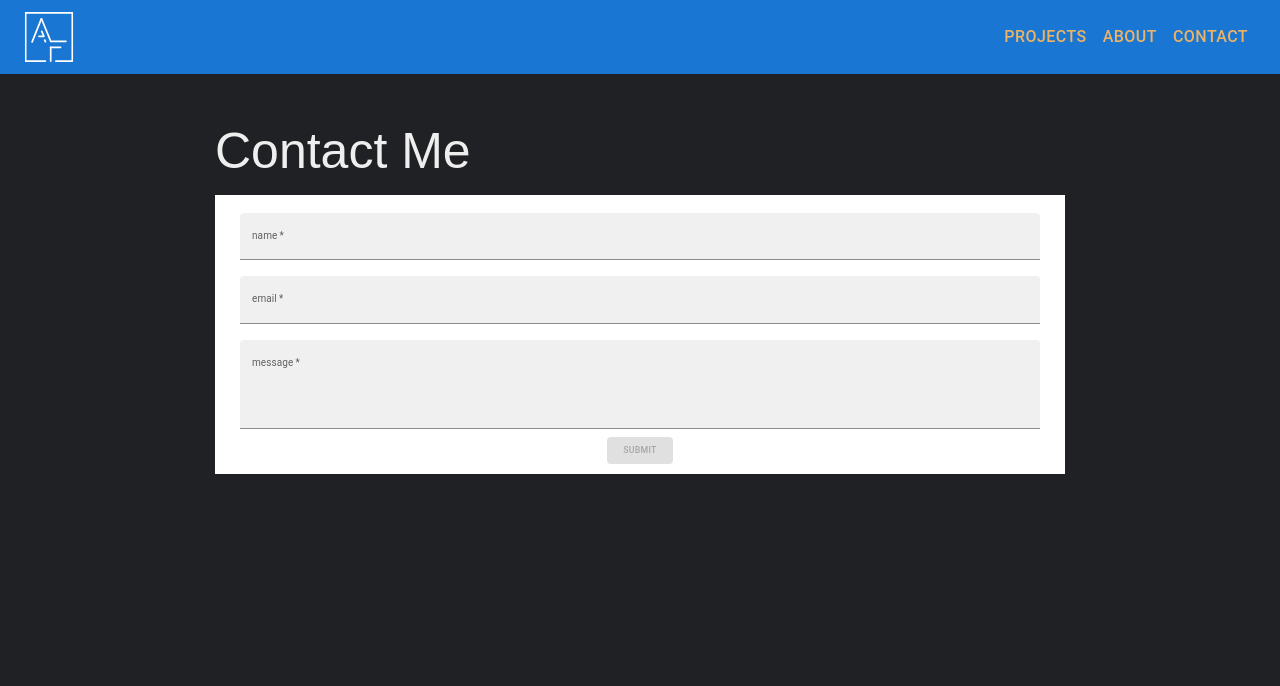
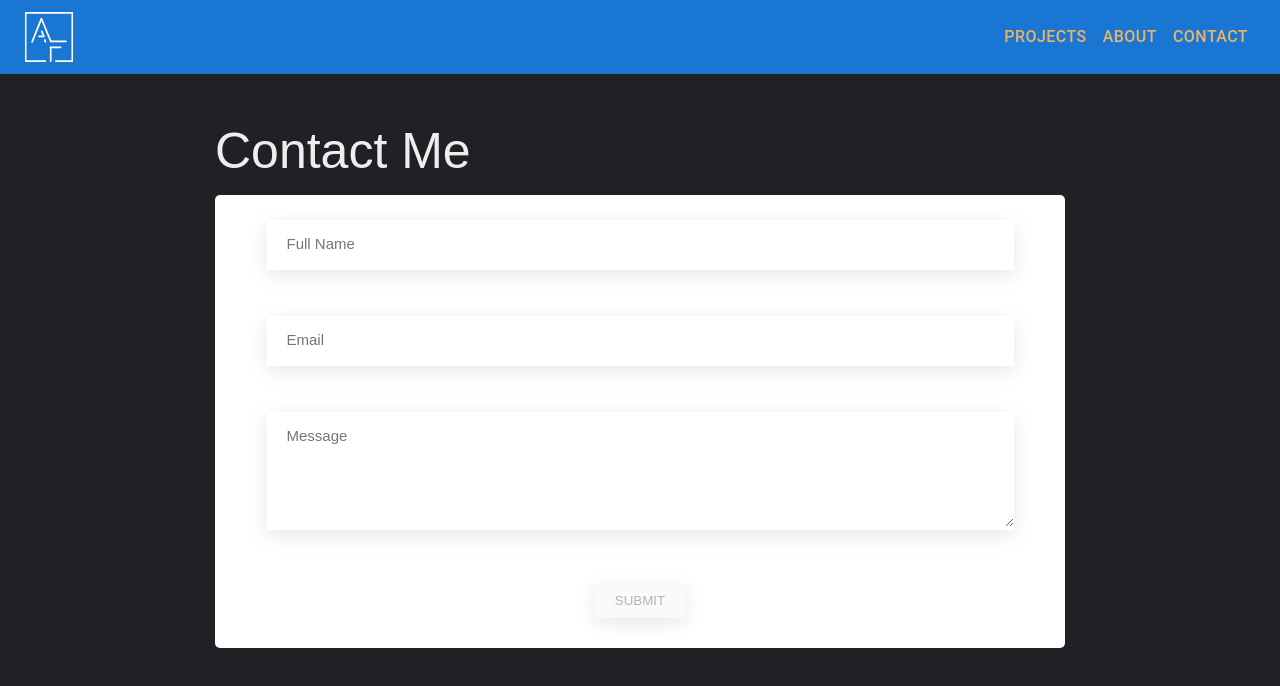
Before and after one commit to alexfotopoulos/personal-site, a Next.js app: page /contact in a window 1280 px wide. Shown: the top 686 px of the page. Built offline with nearby package versions, Linux system fonts and the light colour scheme.

Commit message:
change contact form styles and remove MUI related form components

```diff
--- a/components/allProjectspage/ProjectPreview.module.scss
+++ b/components/allProjectspage/ProjectPreview.module.scss
@@ -2,7 +2,7 @@
 
 .project {
     display: flex;
-    width: 85rem;
+    width: 100%;
     height: 20rem;
     margin: auto;
     background-color: $color-black-matte;
@@ -25,8 +25,7 @@
 }
 
 .tag {
-    padding-right: 1rem;
-    font-size: small;
+    padding-right: 1.5rem;
     cursor: pointer;
 }
 
--- a/components/contactPage/ContactForm.js
+++ b/components/contactPage/ContactForm.js
@@ -1,6 +1,4 @@
 import { useState, useEffect } from "react";
-import ContactFormInput from "./ContactFormInput";
-import ContactFormSubmitButton from "./ContactFormSubmitButton";
 import styles from "./ContactForm.module.scss";
 
 
@@ -32,7 +30,8 @@ export default function ContactForm(props) {
     }, [name, email, message]);
 
     //function to handle submission
-    async function handleSubmit() {
+    async function handleSubmit(evt) {
+        evt.preventDefault();
         props.setFlashOpen(true);
         props.setFlashColor("#808080");
         props.setFlashMessage("Sending message...");
@@ -59,10 +58,19 @@ export default function ContactForm(props) {
 
     return (
         <form className={styles.contactForm} onSubmit={handleSubmit}>
-            <ContactFormInput value={name} onChange={handleChangeName} label="name" multiLine={false} />
-            <ContactFormInput value={email} onChange={handleChangeEmail} label="email" multiLine={false} />
-            <ContactFormInput value={message} onChange={handleChangeMessage} label="message" multiLine={true} />
-            <ContactFormSubmitButton disabled={submitDisabled} onClick={handleSubmit} />
+            <div className={styles.inputGroup}>
+                <input className={styles.contactFormInput} placeholder="Full Name" value={name} onChange={evt => handleChangeName(evt.target.value)} id="name" required />
+                <label className={styles.contactFormLabel} htmlFor="name">Name</label>
+            </div>
+            <div className={styles.inputGroup}>
+                <input className={styles.contactFormInput} placeholder="Email" value={email} onChange={evt => handleChangeEmail(evt.target.value)} id="email" required />
+                <label className={styles.contactFormLabel} htmlFor="email">Email</label>
+            </div>
+            <div className={styles.inputGroup}>
+                <textarea rows="5" className={styles.contactFormInput} placeholder="Message" value={message} onChange={evt => handleChangeMessage(evt.target.value)} id="message" required />
+                <label className={styles.contactFormLabelTextArea} htmlFor="message">Message</label>
+            </div>
+            <button className={styles.contactFormButton} disabled={submitDisabled} onClick={handleSubmit}>SUBMIT</button>
         </form>
     );
 };
--- a/components/contactPage/ContactForm.module.scss
+++ b/components/contactPage/ContactForm.module.scss
@@ -7,7 +7,77 @@
     background-color: $color-white;
     padding: 1rem;
     width: 85rem;
+    border-radius: 5px;
   }
+.inputGroup {
+  width: 90%;
+}
+
+.contactFormInput {
+  font-family: inherit;
+  font-size: 1.5rem;
+  width: 100%;
+  padding: 1.5rem 2rem;
+  border: none;
+  margin-bottom: $margin-bottom-small;
+  border-bottom: 3px solid transparent;
+  transition: all .3s;
+  box-shadow: 0 .5rem 2rem rgba($color-black, .1);
+
+  &:nth-of-type(1) {
+    margin-top: $margin-top-small;
+  }
+
+  &:focus {
+    outline:none;
+    border-bottom: 3px solid $primary-color;
+  }
+}
+
+.contactFormLabel {
+  color: $color-grey-dark-2;
+  font-size: 1.2rem;
+  display: block;
+  padding-left: 2rem;
+  margin-bottom: .2rem;
+  opacity: 1;
+  transition: all .3s;
+}
+
+//__input:placeholder-shown ~ &__label
+.contactFormInput:placeholder-shown ~ .contactFormLabel {
+  transform: translateY(-5rem);
+  opacity: 0;
+}
+
+.contactFormLabelTextArea {
+  color: $color-grey-dark-2;
+  font-size: 1.2rem;
+  display: block;
+  padding-left: 2rem;
+  margin-bottom: .2rem;
+  opacity: 1;
+  transition: all .3s;
+}
+
+//__input:placeholder-shown ~ &__label
+.contactFormInput:placeholder-shown ~ .contactFormLabelTextArea {
+  transform: translateY(-12rem);
+  opacity: 0;
+}
+
+.contactFormButton {
+  margin: 2rem;
+  padding: 1rem 2rem;
+  border-radius: 5px;
+  border: none;
+  box-shadow: 0 .5rem 2rem rgba($color-black, .1);
+
+  &:hover:not([disabled]) {
+    background-color: $primary-color;
+  }
+}
+
 
 @media (max-width: 600px) {
   .contactForm {
--- a/components/contactPage/ContactFormInput.js
+++ /dev/null
@@ -1,30 +0,0 @@
-import * as React from "react";
-import Box from "@mui/material/Box";
-import TextField from "@mui/material/TextField";
-import { createTheme, ThemeProvider } from "@mui/material/styles";
-
-export default function ContactFormInput(props) {
-    //change theme to cusomtize focus outline color
-    const theme = createTheme({
-        palette: {
-            outline: {
-                main: "#ecb365",
-            },
-        },
-    });
-
-    //function to track changes to inputs
-    function handleChange(evt) {
-        props.onChange(evt.target.value);
-    };
-
-    return (
-        <ThemeProvider theme={theme}>
-            <Box
-                sx={{ "& > :not(style)": { m: 1, width: { xs: "325px", sm: "800px" }, backgroundColor: "white", }, "&:focus": { borderColor: "red" } }} noValidate autoComplete="off"
-            >
-                {props.multiLine ? (<TextField id="filled-multiline-static" label={props.label} multiline rows={4} variant="filled" color="outline" required onChange={handleChange} />) : (<TextField id="filled-basic" label={props.label} variant="filled" color="outline" required onChange={handleChange} />)}
-            </Box>
-        </ThemeProvider>
-    );
-};
--- a/components/contactPage/ContactFormSubmitButton.js
+++ /dev/null
@@ -1,17 +0,0 @@
-import * as React from "react";
-import Stack from "@mui/material/Stack";
-import Button from "@mui/material/Button";
-
-export default function ContactFormSubmitButton(props) {
-
-    //function to handle click
-    function handleClick() {
-        props.onClick();
-    };
-
-    return (
-        <Stack spacing={2} direction="row">
-            <Button onClick={handleClick} variant="contained" sx={{ "&:hover": { backgroundColor: "#ecb365" }, backgroundColor: "#202124", mt: 2 }} disabled={props.disabled}>Submit</Button>
-        </Stack>
-    );
-};
```
